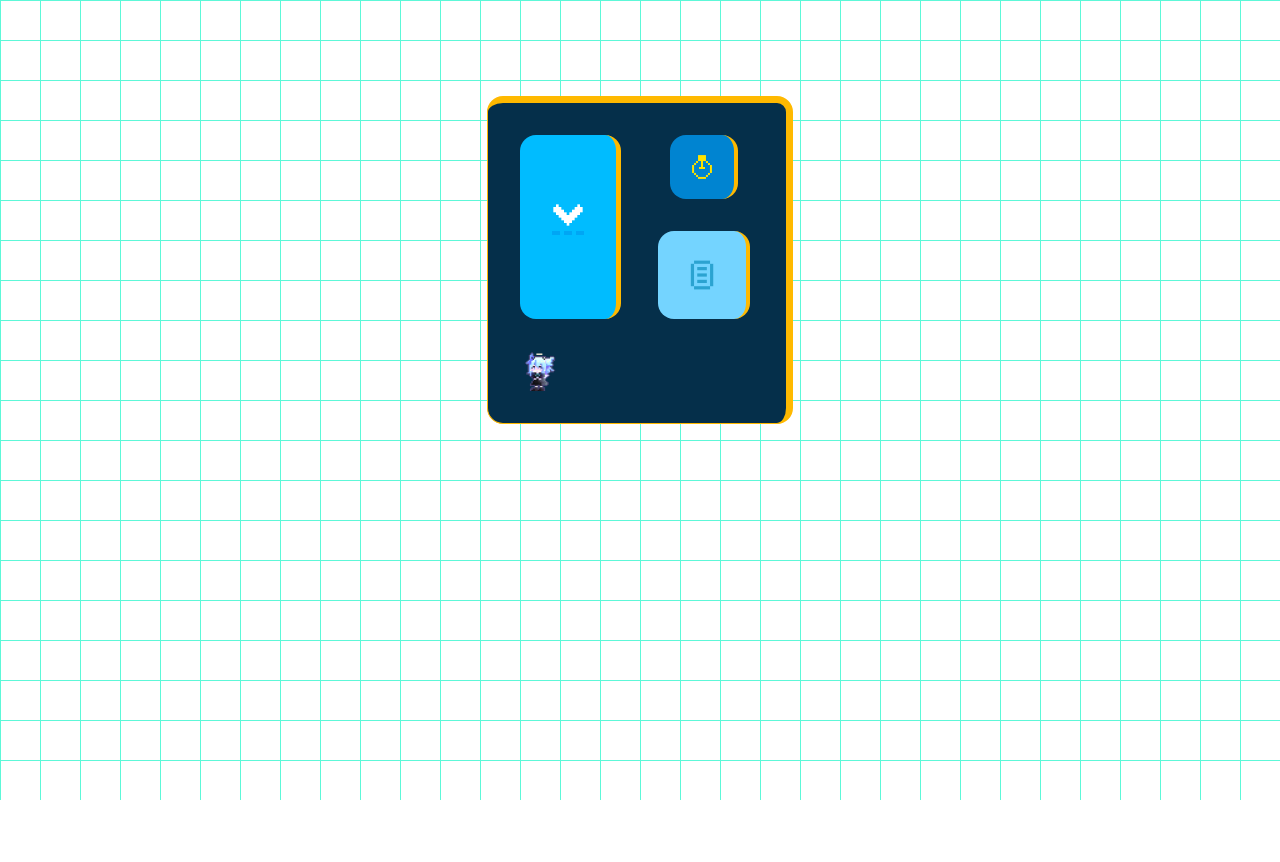
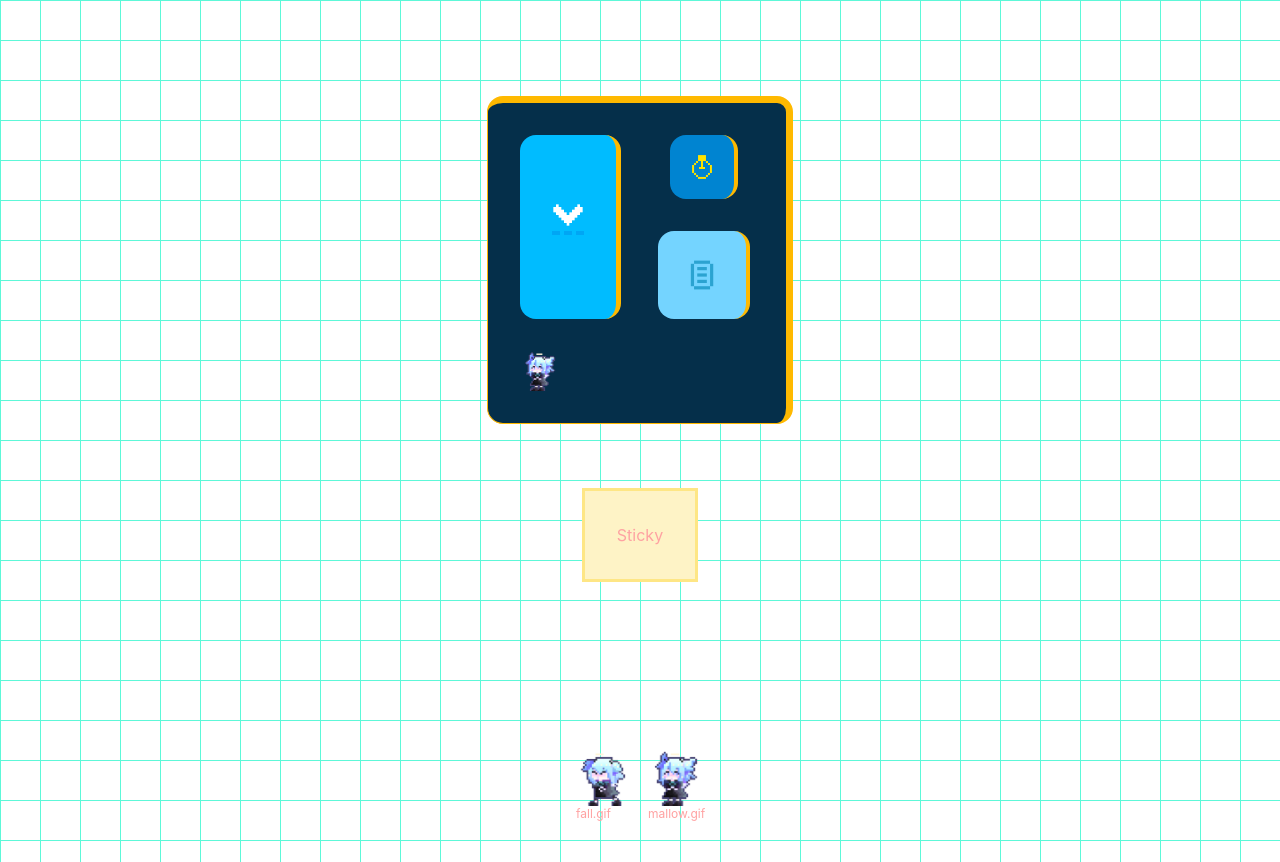
Before and after one commit to FixesMix/Personal_Portfolio_v2, a website built with Vite: page index.html in a window 1280 px wide. Before the commit the page ends 800 px from the top, so only its background shows below. Built offline with nearby package versions, Linux system fonts and the light colour scheme.

Commit message:
Sticky note and computer-style icons added.

```diff
--- a/index.html
+++ b/index.html
@@ -34,11 +34,21 @@
   </div>
 
 
-  <div id="projects" class="max-w-[90rem] mx-auto mt-16 p-8">
+  <div id="sticky" class="max-w-[90rem] mx-auto mt-16 p-8 bg-amber-100 border-solid border-3 border-amber-200 grid-cols-10 grid-rows-10">
+    <p class="text-red-300"> Sticky </p>
+  </div>
 
+   <div id="projects" class="max-w-[90rem] mx-auto mt-16 p-8 grid-cols-10 grid-rows-10 text-red-300 text-xs">
+    <div class="col-start-1 p-2 max-w-18 mx-auto mt-16 rounded-sm hover:bg-sky-400/10 active:bg-sky-400/20">
+      <img src="assets/mallow_Fall.gif">
+      <p>fall.gif</p>
+    </div>
+    <div class="col-start-2 p-2 max-w-18 mx-auto mt-16 rounded-sm hover:bg-sky-400/10 active:bg-sky-400/20">
+      <img class="" src="assets/mallow_Idle.gif">
+      <p> mallow.gif</p>
+    </div>
+  </div>
 
-
-  </div>
 
 
 
--- a/style.css
+++ b/style.css
@@ -2,7 +2,7 @@
 
 :root {
   cursor: url("assets/cursor_lime.png"), auto;
-  font-family: Inter, system-ui, Avenir, Helvetica, Arial, sans-serif;
+  font-family: Segoe 'Segoe UI', Tahoma, Geneva, Verdana, sans-serif, Inter, system-ui, Avenir, Helvetica, Arial, sans-serif;
   line-height: 1.5;
   font-weight: 400;
   color-scheme: light dark;
@@ -36,6 +36,11 @@ body {
   place-items: center;
   min-width: 320px;
   min-height: 100vh;
+}
+
+#projects {
+  display: flex;
+  flex-direction: row;
 }
 
 h1 {
```
Also changed, not shown: assets/mallow_Death.gif (added), assets/mallow_Fall.gif (added), assets/mallow_Run.gif (added), assets/mallow_Walk.gif (added).
